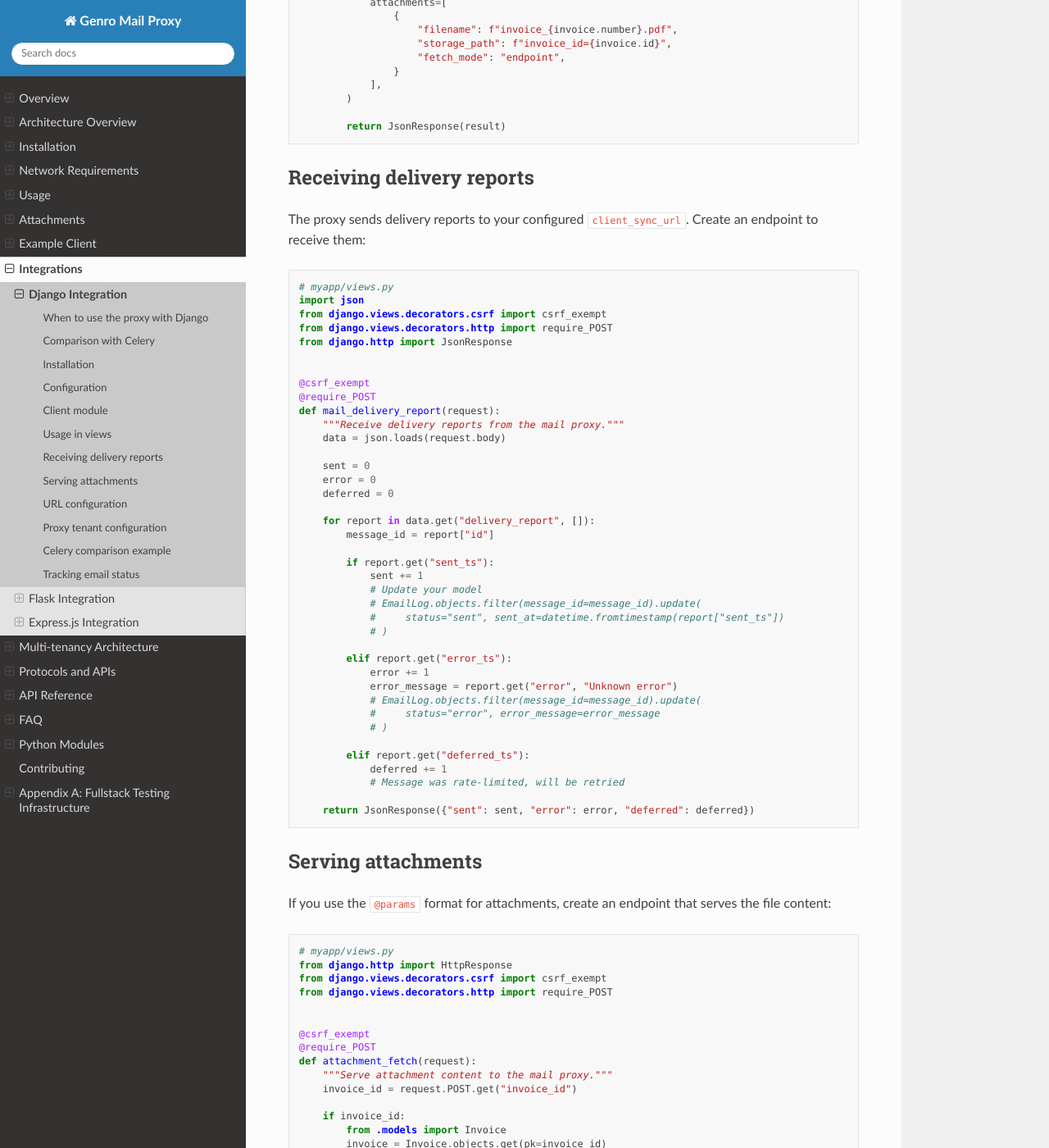
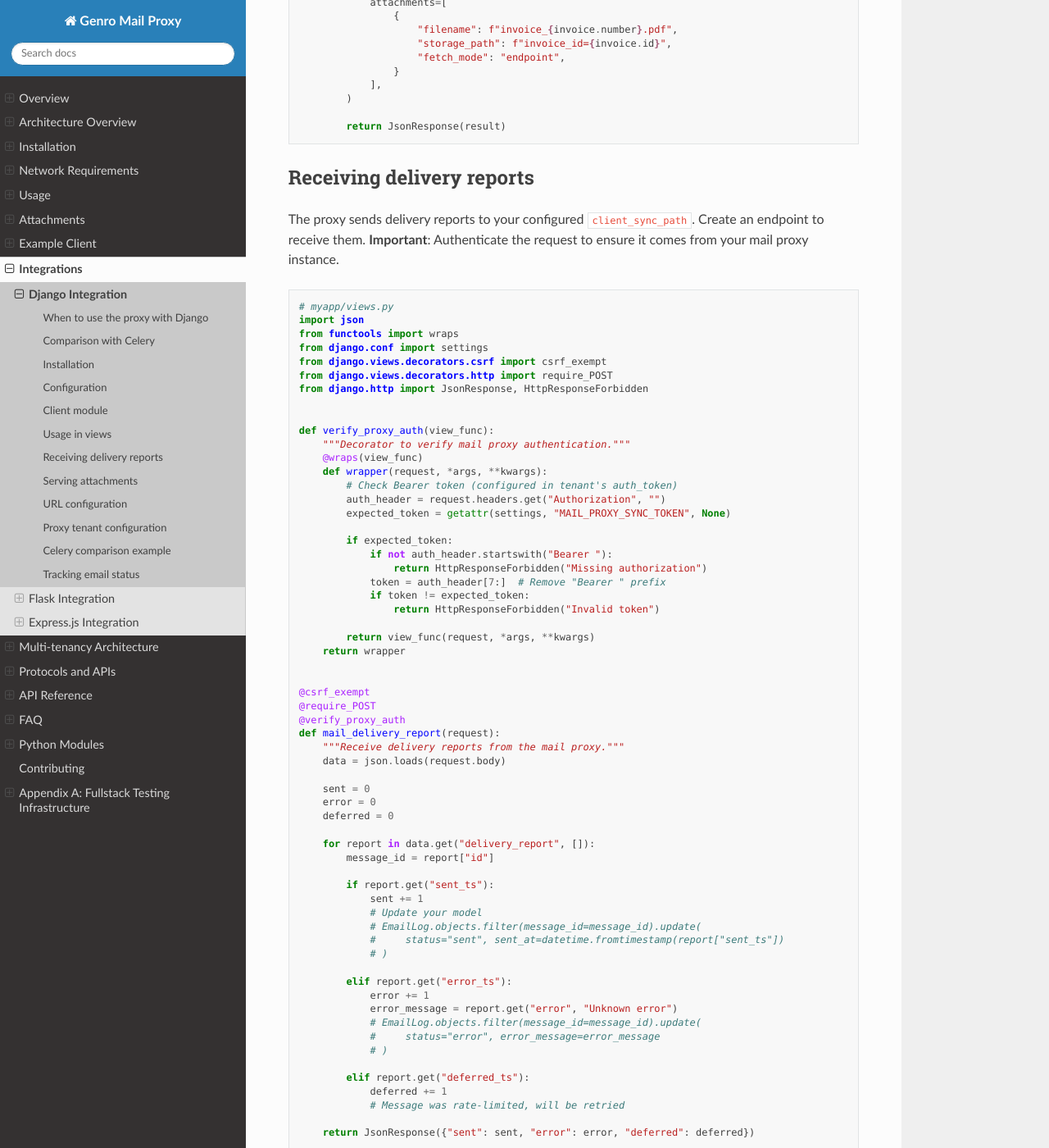
Before and after one commit to genropy/genro-mail-proxy, a Sphinx documentation site: the page built from docs/django_integration.rst, in a window 1280 px wide and 1400 px high, scrolled down 3738 px. Shown: the whole window at 82% size. Built offline with Sphinx 7.4.7 and the Read the Docs theme 3.1.0, drawn with Linux system fonts in a browser that asks for light colours.

Commit message:
docs: fix delivery reports terminology and add auth examples (#32)
- Replace obsolete `proxy_sync_url` with correct `client_sync_url`
  (built from tenant's `base_url` + `client_sync_path`)
- Add authentication decorator examples for Django and Flask
  delivery report endpoints
- Clarify that proxy uses configured auth method (bearer/basic)

Closes #32

```diff
--- a/docs/django_integration.rst
+++ b/docs/django_integration.rst
@@ -233,20 +233,43 @@ Usage in views
 Receiving delivery reports
 --------------------------
 
-The proxy sends delivery reports to your configured ``client_sync_url``.
-Create an endpoint to receive them:
+The proxy sends delivery reports to your configured ``client_sync_path``.
+Create an endpoint to receive them. **Important**: Authenticate the request
+to ensure it comes from your mail proxy instance.
 
 .. code-block:: python
 
    # myapp/views.py
    import json
+   from functools import wraps
+   from django.conf import settings
    from django.views.decorators.csrf import csrf_exempt
    from django.views.decorators.http import require_POST
-   from django.http import JsonResponse
+   from django.http import JsonResponse, HttpResponseForbidden
+
+
+   def verify_proxy_auth(view_func):
+       """Decorator to verify mail proxy authentication."""
+       @wraps(view_func)
+       def wrapper(request, *args, **kwargs):
+           # Check Bearer token (configured in tenant's auth_token)
+           auth_header = request.headers.get("Authorization", "")
+           expected_token = getattr(settings, "MAIL_PROXY_SYNC_TOKEN", None)
+
+           if expected_token:
+               if not auth_header.startswith("Bearer "):
+                   return HttpResponseForbidden("Missing authorization")
+               token = auth_header[7:]  # Remove "Bearer " prefix
+               if token != expected_token:
+                   return HttpResponseForbidden("Invalid token")
+
+           return view_func(request, *args, **kwargs)
+       return wrapper
 
 
    @csrf_exempt
    @require_POST
+   @verify_proxy_auth
    def mail_delivery_report(request):
        """Receive delivery reports from the mail proxy."""
        data = json.loads(request.body)
--- a/docs/overview.rst
+++ b/docs/overview.rst
@@ -96,7 +96,8 @@ Client synchronisation
 ----------------------
 
 The client report loop periodically performs a ``POST`` using
-``proxy_sync_url`` (or a custom coroutine) whenever there are rows in
+the tenant's ``client_sync_url`` (built from ``base_url`` + ``client_sync_path``)
+whenever there are rows in
 ``messages`` with ``sent_ts`` / ``error_ts`` / ``deferred_ts`` but no
 ``reported_ts``.  The body contains a ``delivery_report`` array with the
 current lifecycle state for each message.  Once the upstream service confirms
--- a/docs/usage.rst
+++ b/docs/usage.rst
@@ -242,7 +242,8 @@ Proxy sync exchange
 -------------------
 
 When the scheduler has delivery results to report, it POSTs to
-``proxy_sync_url`` with basic auth:
+the tenant's sync URL (``base_url`` + ``client_sync_path``) with the
+configured authentication (bearer token or basic auth):
 
 .. code-block:: json
 
```
Also changed, not shown: docs/flask_integration.rst (+24 -0 lines).
